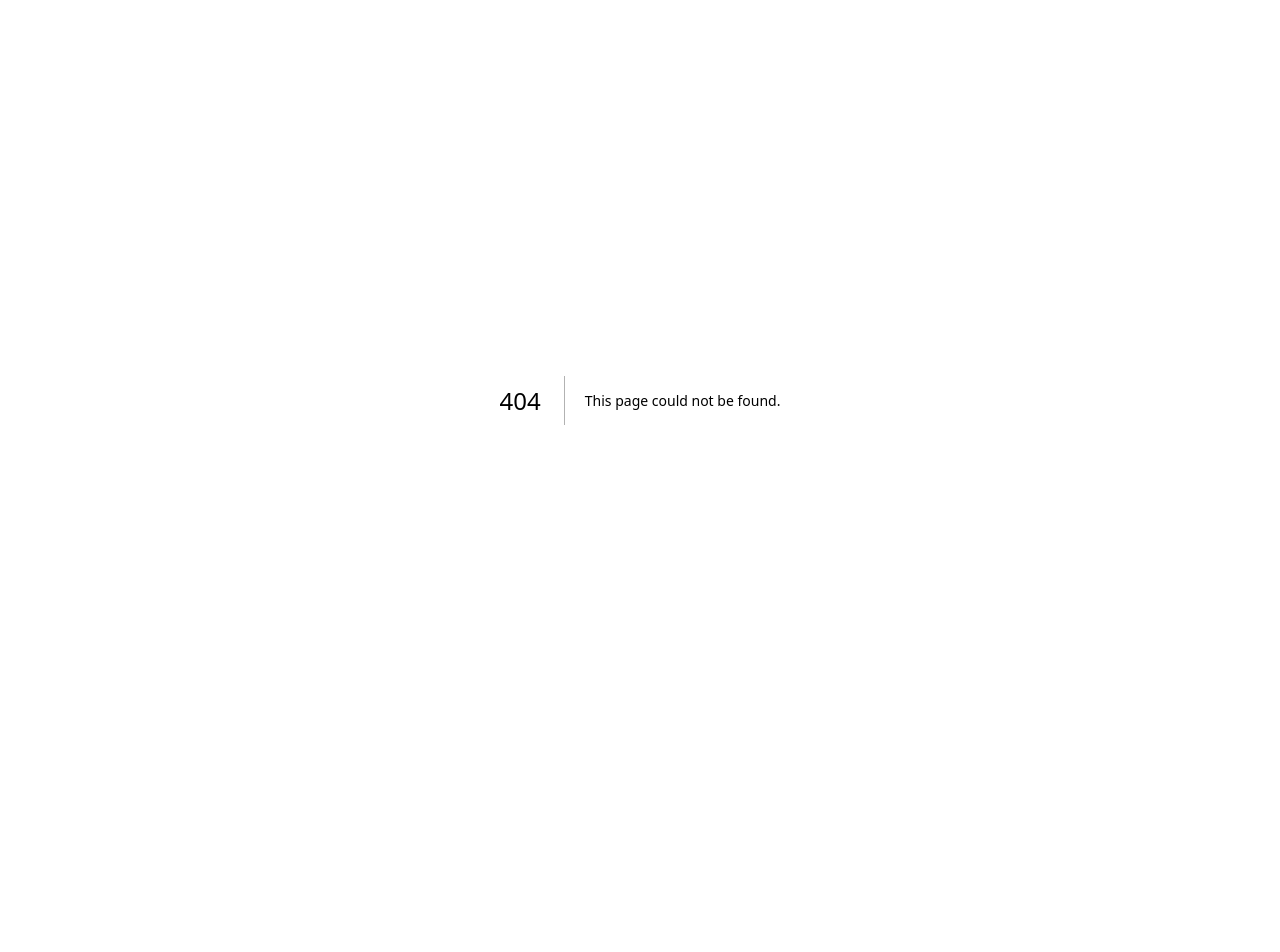
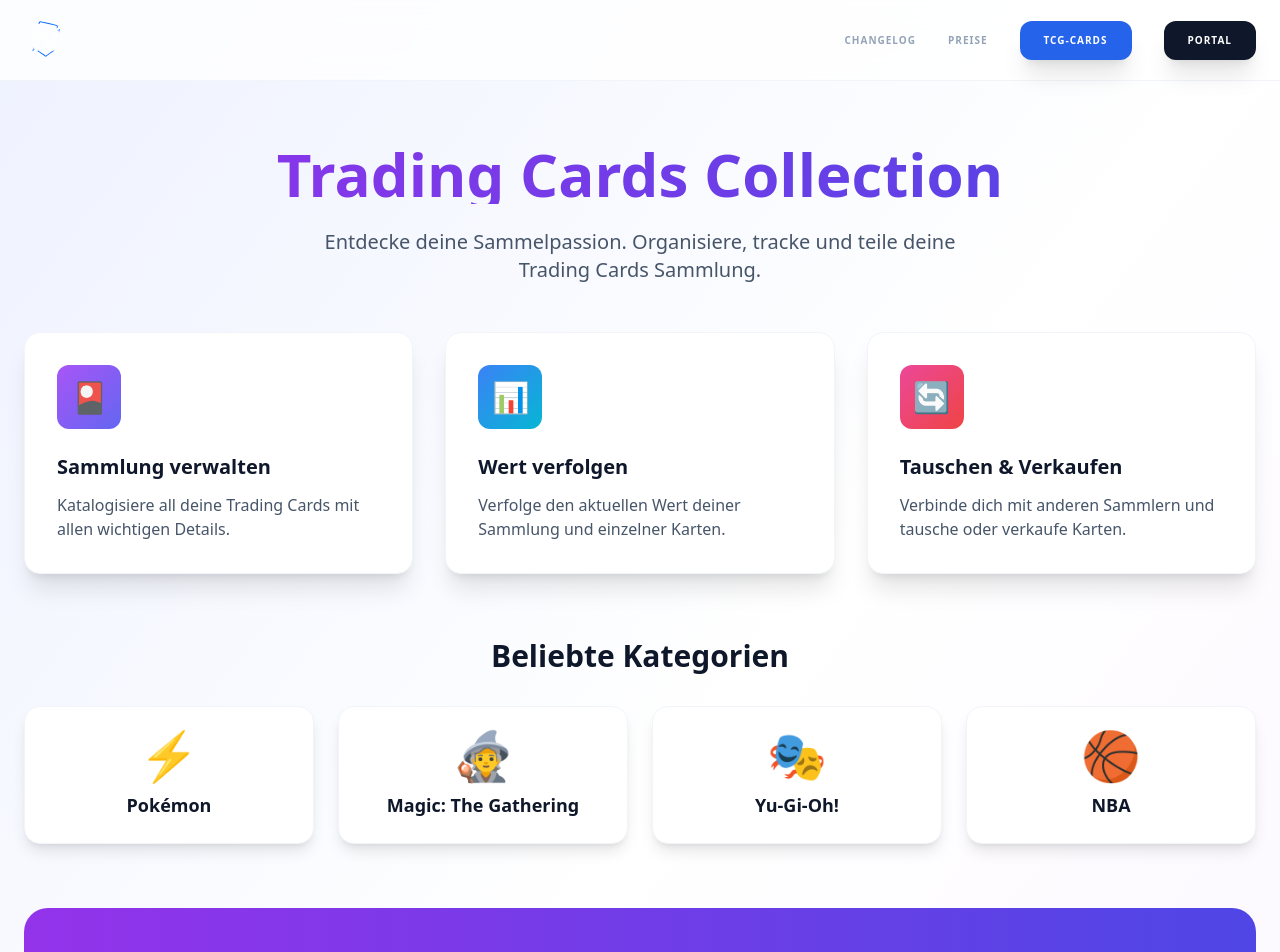
Before and after one commit to retourio-dev/retourio-landingpage, a Next.js app: page /tcg in a window 1280 px wide. Before the commit this address had no page. Shown: the top 952 px of the page. Before the commit the page ends 800 px from the top, so only its background shows below. Built offline with nearby package versions, Linux system fonts and the light colour scheme.

Commit message:
Lokale Änderungen übernommen

```diff
--- /dev/null
+++ b/app/tcg/page.tsx
@@ -0,0 +1,87 @@
+'use client';
+import React, { useState, useEffect } from 'react';
+import Navbar from '../../components/landing/navbar';
+import Footer from '../../components/landing/footer';
+
+export default function TCGPage() {
+  const [mounted, setMounted] = useState(false);
+
+  useEffect(() => {
+    setMounted(true);
+  }, []);
+
+  if (!mounted) return null;
+
+  return (
+    <div className="min-h-screen bg-gradient-to-br from-indigo-50 via-white to-purple-50 text-slate-900 font-sans selection:bg-purple-600 selection:text-white overflow-x-hidden">
+      <Navbar />
+      <main className="w-full pt-24 pb-16">
+        {/* Hero Section for TCG */}
+        <section className="max-w-7xl mx-auto px-4 md:px-6 py-12">
+          <div className="text-center mb-12">
+            <h1 className="text-4xl md:text-6xl font-black mb-6 bg-gradient-to-r from-purple-600 to-indigo-600 bg-clip-text text-transparent">
+              Trading Cards Collection
+            </h1>
+            <p className="text-lg md:text-xl text-slate-600 max-w-2xl mx-auto">
+              Entdecke deine Sammelpassion. Organisiere, tracke und teile deine Trading Cards Sammlung.
+            </p>
+          </div>
+
+          {/* Features Grid */}
+          <div className="grid grid-cols-1 md:grid-cols-3 gap-8 mb-16">
+            <div className="bg-white rounded-2xl p-8 shadow-xl border border-slate-100 hover:shadow-2xl transition-all">
+              <div className="w-16 h-16 bg-gradient-to-br from-purple-500 to-indigo-500 rounded-xl flex items-center justify-center mb-6">
+                <span className="text-3xl">🎴</span>
+              </div>
+              <h3 className="text-xl font-bold mb-3">Sammlung verwalten</h3>
+              <p className="text-slate-600">Katalogisiere all deine Trading Cards mit allen wichtigen Details.</p>
+            </div>
+
+            <div className="bg-white rounded-2xl p-8 shadow-xl border border-slate-100 hover:shadow-2xl transition-all">
+              <div className="w-16 h-16 bg-gradient-to-br from-blue-500 to-cyan-500 rounded-xl flex items-center justify-center mb-6">
+                <span className="text-3xl">📊</span>
+              </div>
+              <h3 className="text-xl font-bold mb-3">Wert verfolgen</h3>
+              <p className="text-slate-600">Verfolge den aktuellen Wert deiner Sammlung und einzelner Karten.</p>
+            </div>
+
+            <div className="bg-white rounded-2xl p-8 shadow-xl border border-slate-100 hover:shadow-2xl transition-all">
+              <div className="w-16 h-16 bg-gradient-to-br from-pink-500 to-red-500 rounded-xl flex items-center justify-center mb-6">
+                <span className="text-3xl">🔄</span>
+              </div>
+              <h3 className="text-xl font-bold mb-3">Tauschen & Verkaufen</h3>
+              <p className="text-slate-600">Verbinde dich mit anderen Sammlern und tausche oder verkaufe Karten.</p>
+            </div>
+          </div>
+
+          {/* Popular Cards Showcase */}
+          <div className="mb-16">
+            <h2 className="text-3xl font-black mb-8 text-center">Beliebte Kategorien</h2>
+            <div className="grid grid-cols-2 md:grid-cols-4 gap-6">
+              {['Pokémon', 'Magic: The Gathering', 'Yu-Gi-Oh!', 'NBA'].map((category, idx) => (
+                <div key={idx} className="bg-white rounded-2xl p-6 shadow-lg border border-slate-100 text-center hover:scale-105 transition-all cursor-pointer">
+                  <div className="text-5xl mb-3">
+                    {idx === 0 ? '⚡' : idx === 1 ? '🧙' : idx === 2 ? '🎭' : '🏀'}
+                  </div>
+                  <h4 className="font-bold text-lg">{category}</h4>
+                </div>
+              ))}
+            </div>
+          </div>
+
+          {/* Call to Action */}
+          <div className="text-center bg-gradient-to-r from-purple-600 to-indigo-600 rounded-3xl p-12 text-white">
+            <h2 className="text-3xl md:text-4xl font-black mb-4">Bereit, deine Sammlung zu verwalten?</h2>
+            <p className="text-purple-100 mb-8 max-w-2xl mx-auto">
+              Starte noch heute und bringe Ordnung in deine Trading Cards.
+            </p>
+            <button className="bg-white text-purple-600 px-8 py-4 rounded-xl font-black uppercase text-sm tracking-widest hover:scale-105 active:scale-95 transition-all shadow-xl">
+              Jetzt loslegen
+            </button>
+          </div>
+        </section>
+      </main>
+      <Footer />
+    </div>
+  );
+}
--- a/components/landing/navbar.jsx
+++ b/components/landing/navbar.jsx
@@ -25,6 +25,11 @@ export default function Navbar() {
             Preise
           </a>
 
+          <a href="/tcg">
+            <button className="bg-blue-600 text-white px-4 md:px-6 py-3 rounded-xl font-black uppercase text-[10px] tracking-widest shadow-xl hover:scale-105 active:scale-95 transition-all">
+              TCG-Cards
+            </button>
+          </a>
           <a href="https://portal.retourio.app" target="_blank" rel="noopener noreferrer">
             <button className="bg-slate-900 text-white px-4 md:px-6 py-3 rounded-xl font-black uppercase text-[10px] tracking-widest shadow-xl hover:scale-105 active:scale-95 transition-all">
               Portal
```
Also changed, not shown: public/logo.svg.
